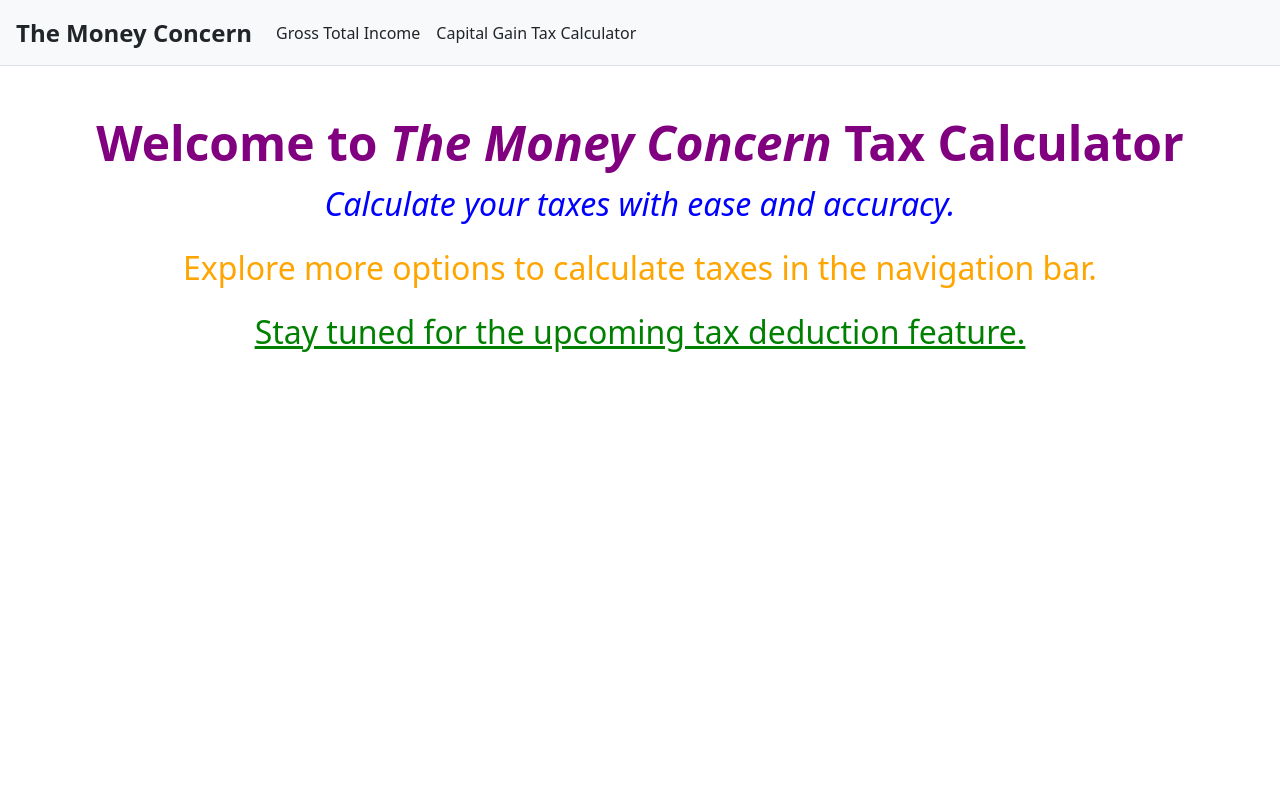
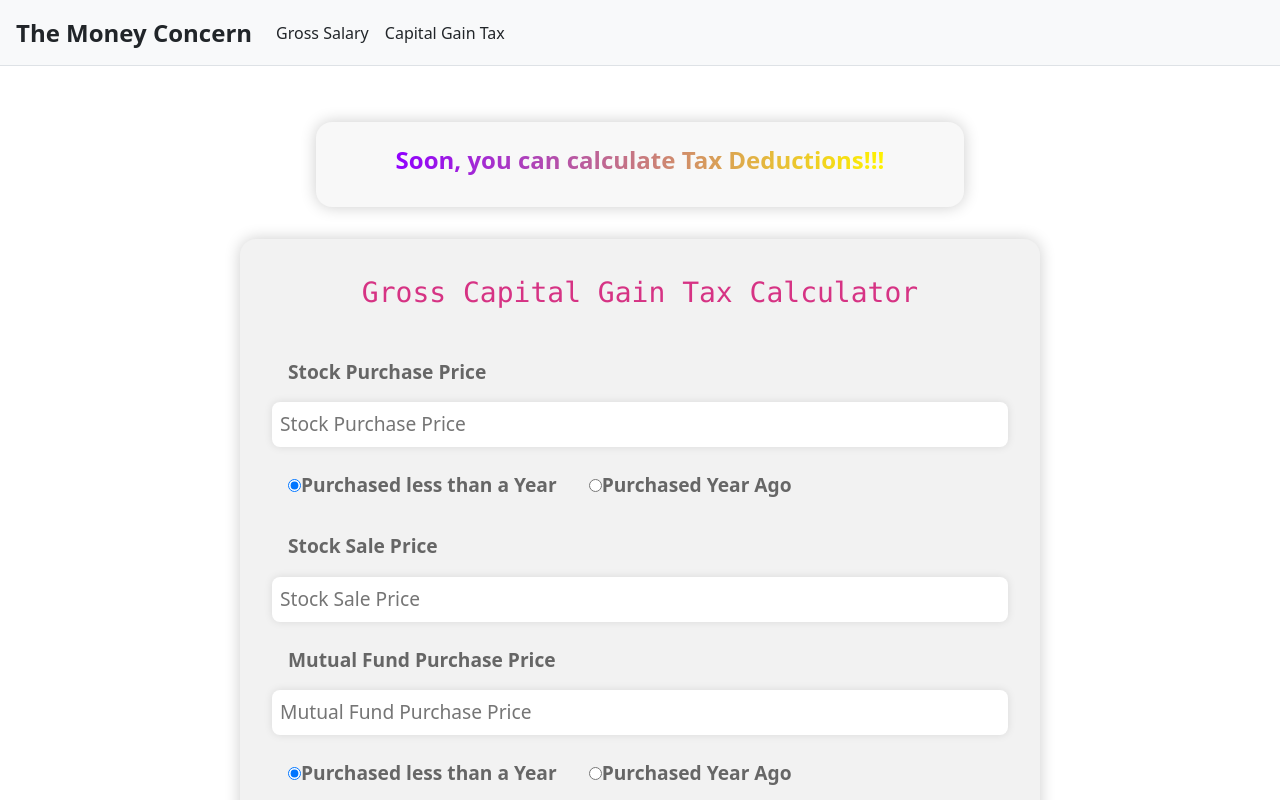
Before and after one commit to Sabarish-2/themoneyconcern, a React (Vite) app: page /themoneyconern/gcgcal in a window 1280 px wide. Shown: the top 800 px of the page. Built offline with nearby package versions, Linux system fonts and the light colour scheme.

Commit message:
Update routes and links to include "themoneyconern" prefix and radio solved

```diff
--- a/src/App.tsx
+++ b/src/App.tsx
@@ -13,9 +13,10 @@ function App() {
       <NavBar />
       <br />
       <Routes>
-        <Route path="/gtical" element={<GTICalPage />} />
-        <Route path="/gcgcal" element={<GCGCalPage />} />
-        <Route path="/*" element={<HomePage />} />
+        <Route path="/themoneyconern/gtical" element={<GTICalPage />} />
+        <Route path="/themoneyconern/gcgcal" element={<GCGCalPage />} />
+        <Route path="/themoneyconern" element={<HomePage />} />
+        <Route path="/themoneyconern/*" element={<HomePage />} />
       </Routes>
     </div >
     </BrowserRouter>
--- a/src/components/FormGroup.tsx
+++ b/src/components/FormGroup.tsx
@@ -29,10 +29,13 @@ const FormGroup = ({ label, defaultValue, id, onChange, rlabel1, rlabel2} : Form
                         <input
                             type="radio"
                             name={id}
-                            value="0"
+                            // value="0"
                             checked={!isSecond}
-                            onChange={() => setIsSecond(false)}
-                        />
+                            onChange={(e) => {
+                                setIsSecond(false)
+                                onChange(parseFloat(e.target.value), isSecond)
+                            }}
+                            />
                         {rlabel1}
                     </label>
                 )}
@@ -41,9 +44,12 @@ const FormGroup = ({ label, defaultValue, id, onChange, rlabel1, rlabel2} : Form
                         <input
                             type="radio"
                             name={id}
-                            value="1"
+                            // value="1"
                             checked={isSecond}
-                            onChange={() => setIsSecond(true)}
+                            onChange={(e) => {
+                                setIsSecond(true)
+                                onChange(parseFloat(e.target.value), isSecond)
+                        }}
                         />
                         {rlabel2}
                     </label>
--- a/src/components/GCGCal.tsx
+++ b/src/components/GCGCal.tsx
@@ -2,7 +2,6 @@ import { useState } from "react";
 import { Button, Form } from "react-bootstrap";
 import FormGroup from './FormGroup';
 import './GTICal.css';
-import { set } from "react-hook-form";
 
 const GCGCal = () => {
 
@@ -44,16 +43,16 @@ const GCGCal = () => {
 
     const [StockPurchase, setStockPurchase] = useState<number>(getCookie("StockPurchase"));
     const [StockSale, setStockSale] = useState<number>(getCookie("StockSale"));
-    const [StockOld, setStockOld] = useState<boolean>(getCookie("StockOld"));
+    const [StockOld, setStockOld] = useState<boolean>(getCookie("StockOld") || false);
     const [MFPurchase, setMFPurchase] = useState<number>(getCookie("MFPurchase"));
     const [MFSale, setMFSale] = useState<number>(getCookie("MFSale"));
-    const [MFOld, setMFOld] = useState<boolean>(getCookie("MFOld"));
+    const [MFOld, setMFOld] = useState<boolean>(getCookie("MFOld") || false);
     const [PropertyPurchase, setPropertyPurchase] = useState<number>(getCookie("PropertyPurchase"));
     const [PropertySale, setPropertySale] = useState<number>(getCookie("PropertySale"));
-    const [PropertyOld, setPropertyOld] = useState<boolean>(getCookie("PropertyOld"));
+    const [PropertyOld, setPropertyOld] = useState<boolean>(getCookie("PropertyOld") || false);
     const [GoldPurchase, setGoldPurchase] = useState<number>(getCookie("GoldPurchase"));
     const [GoldSale, setGoldSale] = useState<number>(getCookie("GoldSale"));
-    const [GoldOld, setGoldOld] = useState<boolean>(getCookie("GoldOld"));
+    const [GoldOld, setGoldOld] = useState<boolean>(getCookie("GoldOld") || false);
     var GrossCGTax = getCookie("CGTax");
     if (GrossCGTax === 0) { GrossCGTax = null; }
 
--- a/src/components/NavBar.tsx
+++ b/src/components/NavBar.tsx
@@ -18,9 +18,9 @@ function NavBar() {
         // </Navbar>
         <div>
             <nav className="navbar navbar-expand-md navbar-light bg-light">
-                <Link className="navbar-brand" to="/">The Money Concern</Link>
-                <Link className="nav-link" to="/gtical">Gross Total Income</Link>
-                <Link className="nav-link" to="/gcgcal">Capital Gain Tax Calculator</Link>
+                <Link className="navbar-brand" to="/themoneyconern">The Money Concern</Link>
+                <Link className="nav-link" to="/themoneyconern/gtical">Gross Salary</Link>
+                <Link className="nav-link" to="/themoneyconern/gcgcal">Capital Gain Tax</Link>
             </nav>
         </div>
     );
```
